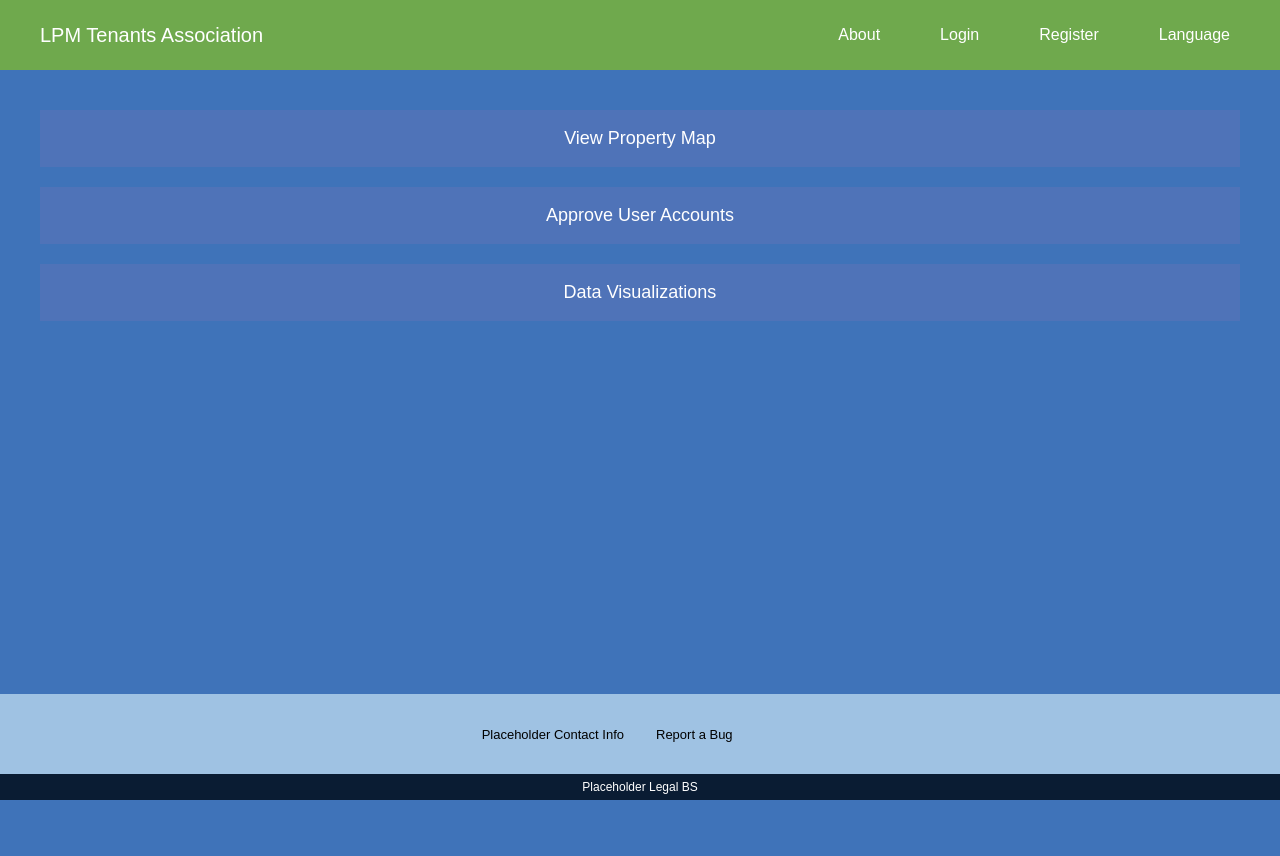
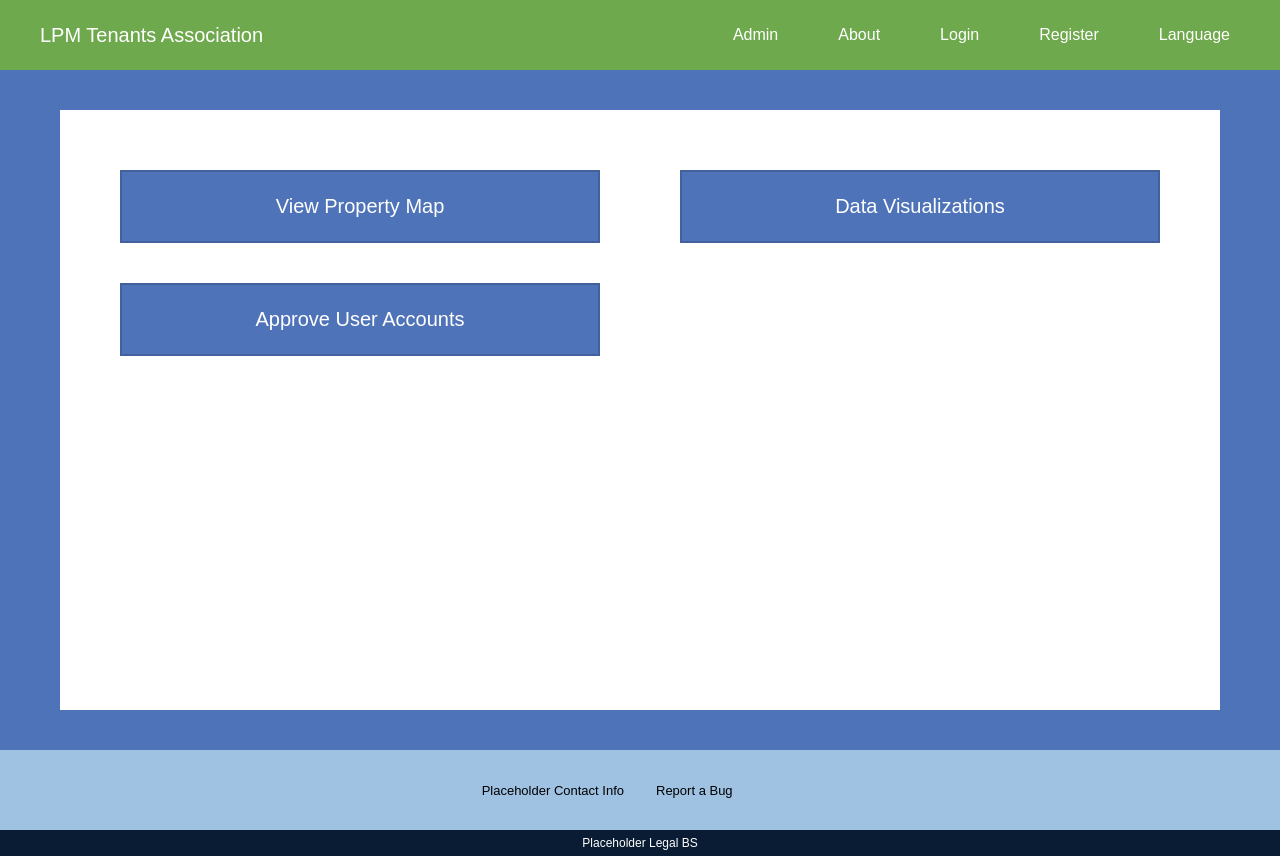
Before and after one commit to upgrayedd13/OpenTenant, a Flask app: page /admin in a window 1280 px wide. Before the commit the page ends 800 px from the top, so only its background shows below. Run offline with Flask 3, Linux system fonts and the light colour scheme.

Commit message:
nav bar stuff and making the admin page not broken

```diff
--- a/src/OpenTenant_app/app.py
+++ b/src/OpenTenant_app/app.py
@@ -94,7 +94,7 @@ def create_app():
 
     @app.route("/admin")
     def admin():
-        return render_template("admin.html")
+        return render_template("pages/admin.html")
 
     # Create database tables if they don't exist
     with app.app_context():
--- a/src/OpenTenant_app/static/css/style.css
+++ b/src/OpenTenant_app/static/css/style.css
@@ -47,6 +47,18 @@ nav a,
 nav a:hover,
 .dropdown-btn:hover {
     background-color: rgba(255, 255, 255, 0.2);
+    border-radius: 4px;
+}
+
+/* Active link styling */
+nav a.active {
+    background-color: rgba(255, 255, 255, 0.35); /* slightly brighter for normal links */
+    border-radius: 4px;
+}
+
+/* Admin button active styling */
+nav a.admin.active {
+    background-color: rgba(0, 0, 0, 0.3); /* darker background for admin */
     border-radius: 4px;
 }
 
@@ -560,28 +572,60 @@ background-color: #3f73b9;
 }
 
 /* admin stuff */
-.admin-container {
+.admin-page {
+    background-color: #4f73b8;
+    min-height: 85vh;
+    padding: 40px 60px;
+}
+
+/* Big light gray box */
+.admin-panel {
+    background-color: white;
+    min-height: 600px;
+    padding: 60px;
+    display: grid;
+    grid-template-columns: 1fr 1fr;
+    gap: 80px;
+}
+
+/* Left column */
+.admin-left {
     display: flex;
     flex-direction: column;
-    gap: 20px;
-    padding: 40px;
+    gap: 40px;
 }
 
+/* Right column */
+.admin-right {
+    display: flex;
+    justify-content: center;
+    align-items: flex-start;
+}
+
+/* Buttons */
 .admin-btn {
     background-color: #4f73b8;
     color: white;
-    padding: 18px 30px;
-    font-size: 18px;
     border: none;
+    padding: 25px 40px;
+    font-size: 20px;
     cursor: pointer;
+    width: 100%;
+    text-align: center;
 }
 
-.admin-btn:hover {
-    background-color: #3c5c99;
+/* Wider right-side button */
+.admin-btn.wide {
+    width: 100%;
 }
 
+/* Optional subtle border like mockup */
+.admin-btn {
+    box-shadow: inset 0 0 0 2px rgba(0,0,0,0.15);
+}
+
+
 /* Bug Page */
-
 .bug-container {
     background-color: #4f73b8;
     min-height: 80vh;
@@ -592,7 +636,7 @@ background-color: #3f73b9;
 }
 
 .bug-box {
-    background: #e6e6e6;
+    background: white;
     padding: 40px;
     width: 100%;
     max-width: 500px;
--- a/src/OpenTenant_app/templates/layout/_header.html
+++ b/src/OpenTenant_app/templates/layout/_header.html
@@ -3,6 +3,7 @@
     <a href="{{ url_for('homepage') }}" class="logo">LPM Tenants Association</a>
 
     <nav>
+        <a href="{{ url_for('admin') }}" class="admin">Admin</a>
         <a href="{{ url_for('about') }}">About</a>
         <a href="{{ url_for('login') }}" id="loginTab">Login</a>
         <a href="{{ url_for('register') }}">Register</a>
--- a/src/OpenTenant_app/templates/pages/admin.html
+++ b/src/OpenTenant_app/templates/pages/admin.html
@@ -3,13 +3,23 @@
 
 {% block content %}
 
-<main class="admin-container">
+<div class="admin-page">
 
-    <button class="admin-btn">View Property Map</button>
-    <button class="admin-btn">Approve User Accounts</button>
-    <button class="admin-btn">Data Visualizations</button>
+    <div class="admin-panel">
 
-</main>
+        <div class="admin-left">
+            <button class="admin-btn">View Property Map</button>
+            <button class="admin-btn">Approve User Accounts</button>
+        </div>
+
+        <div class="admin-right">
+            <button class="admin-btn wide">Data Visualizations</button>
+        </div>
+
+    </div>
+
+</div>
+
 
 <!-- JS files -->
     <script src="{{ url_for('static', filename='js/script.js') }}"></script>
```
